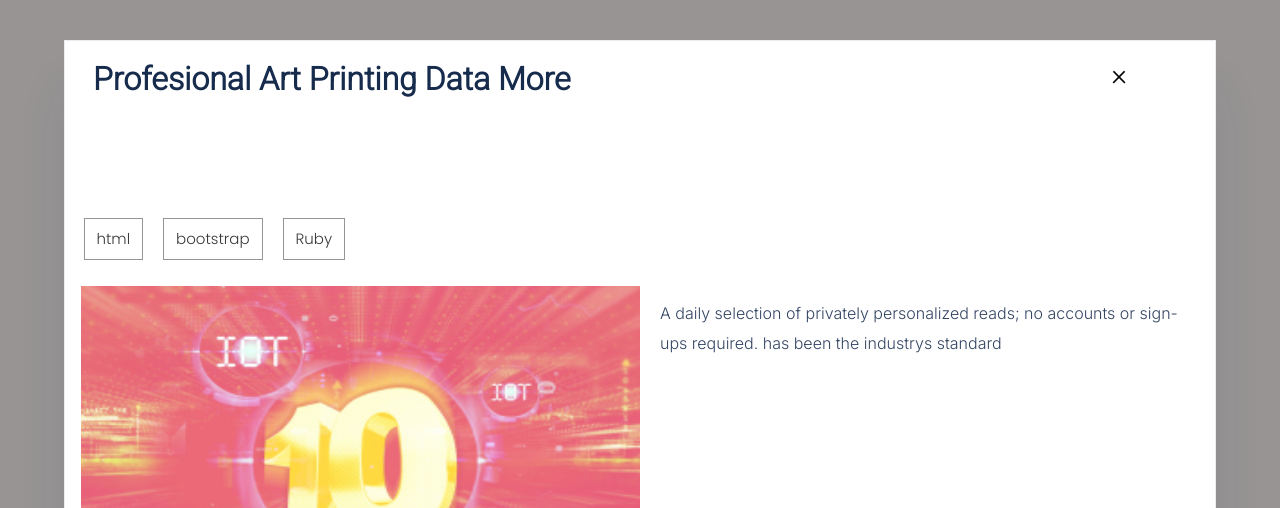
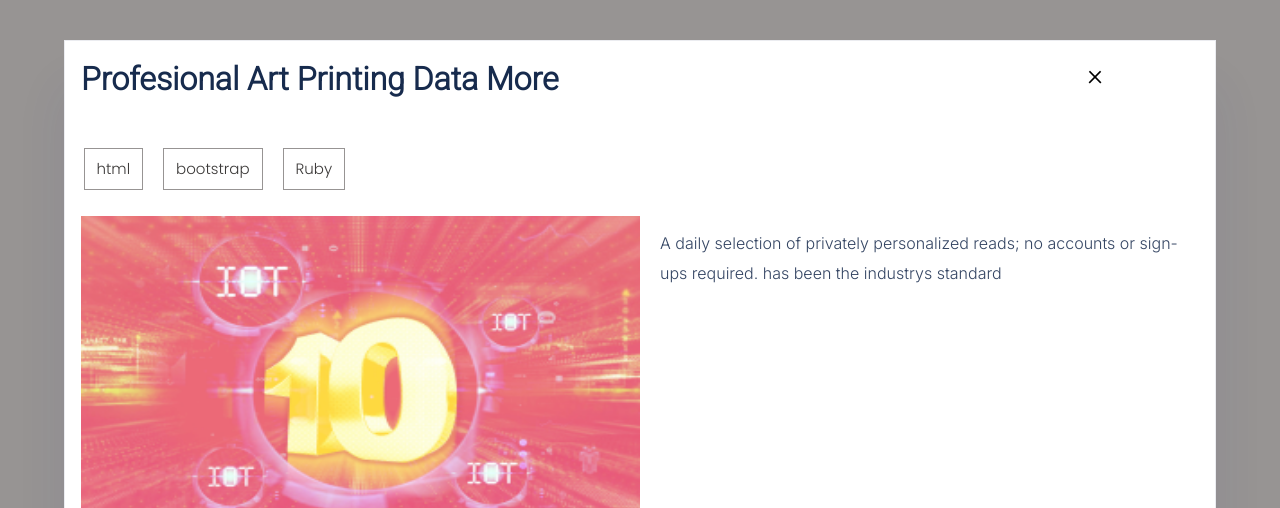
Before and after one commit to ahmedadel56/ahmedadel56.github.io, a website: page index.html in a window 1280 px wide. Both pictures are taken after a click on the button "See Project". Shown: the part 1197-1705 px from the top of the page. Drawn offline with Linux system fonts and the light colour scheme.

Commit message:
Fixe distance Adjusting Issu

```diff
--- a/popup-style.css
+++ b/popup-style.css
@@ -12,7 +12,8 @@
   box-sizing: border-box;
   height: 90%;
   width: 90%;
-  overflow: scroll;
+  overflow-y: scroll;
+  overflow-x: hidden;
 }
 
 .popup .popup-head {
@@ -22,7 +23,6 @@
   width: 100%;
   height: 10vh;
   box-sizing: border-box;
-  margin-bottom: 20px;
 }
 
 .popup-head h2 {
@@ -37,7 +37,7 @@
   flex: none;
   order: 0;
   flex-grow: 0;
-  margin: 0 12px;
+  margin: 0;
 }
 
 .popup-head a {
@@ -56,7 +56,7 @@
   height: 8vh;
   width: 100%;
   border-radius: 0;
-  margin: 50px 15px 15px 0;
+  margin: 0 15px 15px 0;
 }
 
 .skills .skill {
```
